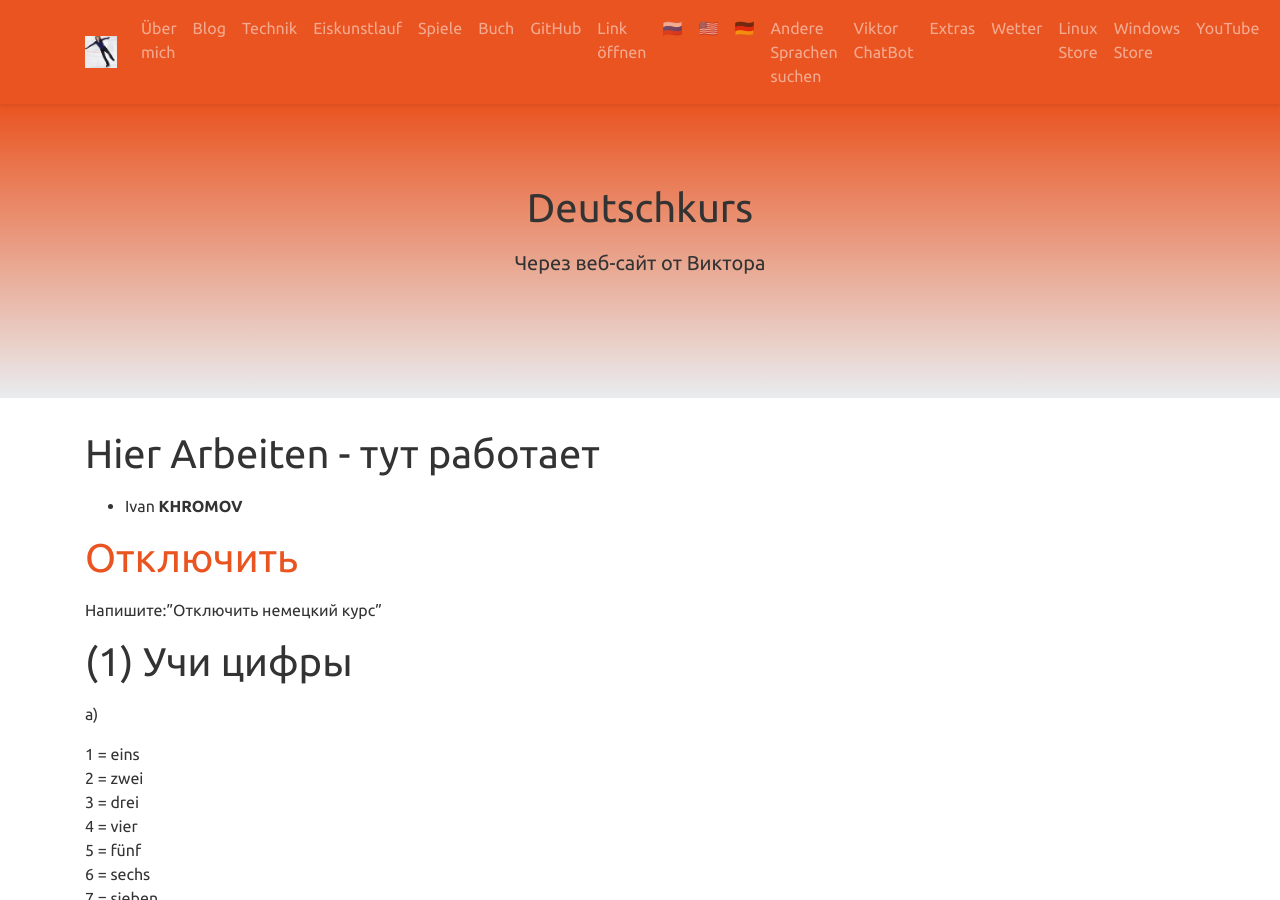
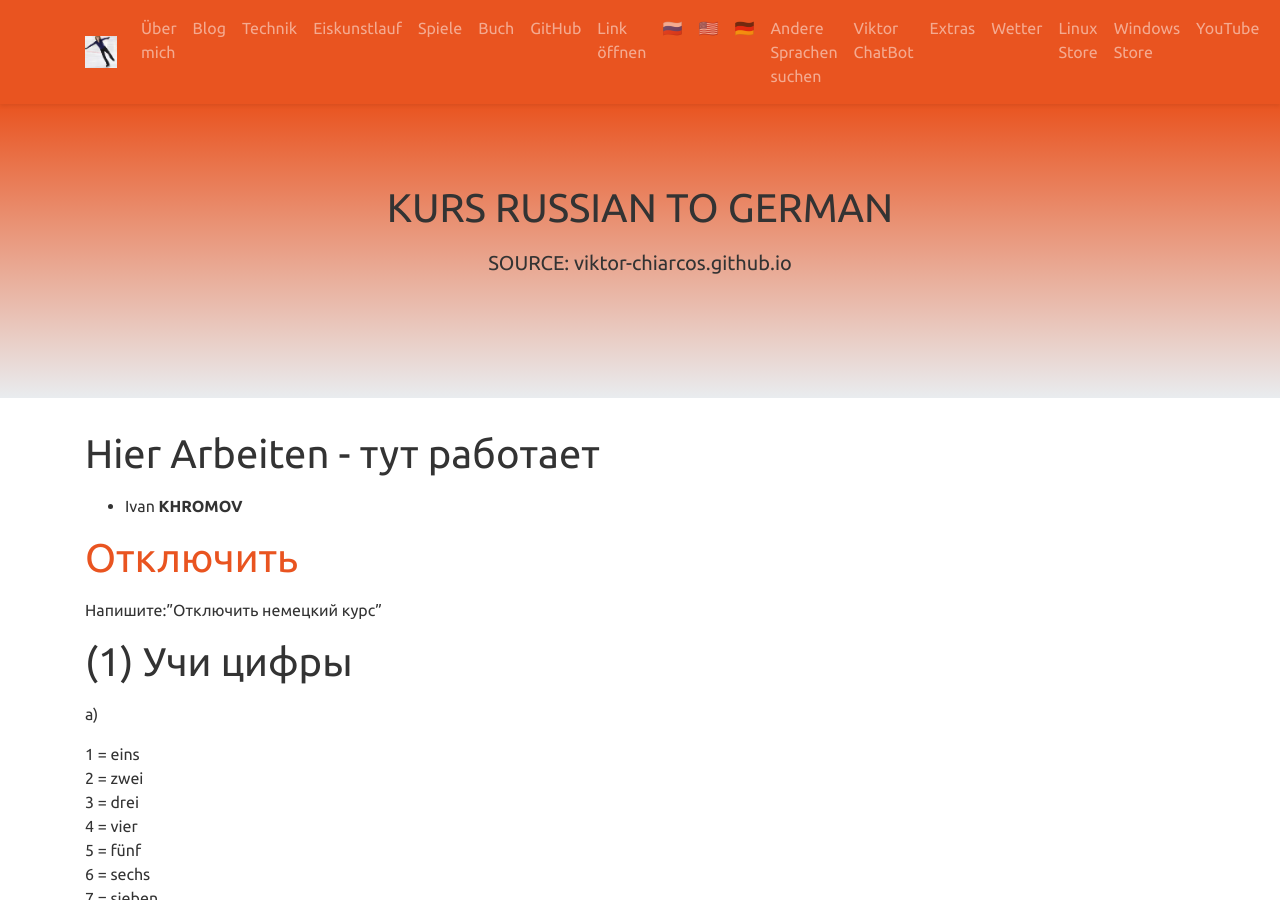
Before and after one commit to viktor-chiarcos/viktor-chiarcos.github.io, a Jekyll site: the page built from _pages/ivan/index.md, in a window 1280 px wide and 900 px high. Built offline with Jekyll 4.4.1, drawn with Linux system fonts in a browser that asks for light colours.

Commit message:
index.md aktualisieren

```diff
--- a/_pages/ivan/index.md
+++ b/_pages/ivan/index.md
@@ -2,8 +2,8 @@
 layout: home
 permalink: /kurs/de-ru/
 
-title: "Deutschkurs"
-excerpt: "Через веб-сайт от Виктора"
+title: "KURS RUSSIAN TO GERMAN"
+excerpt: "SOURCE: viktor-chiarcos.github.io"
 action: true
 ---
 
```
